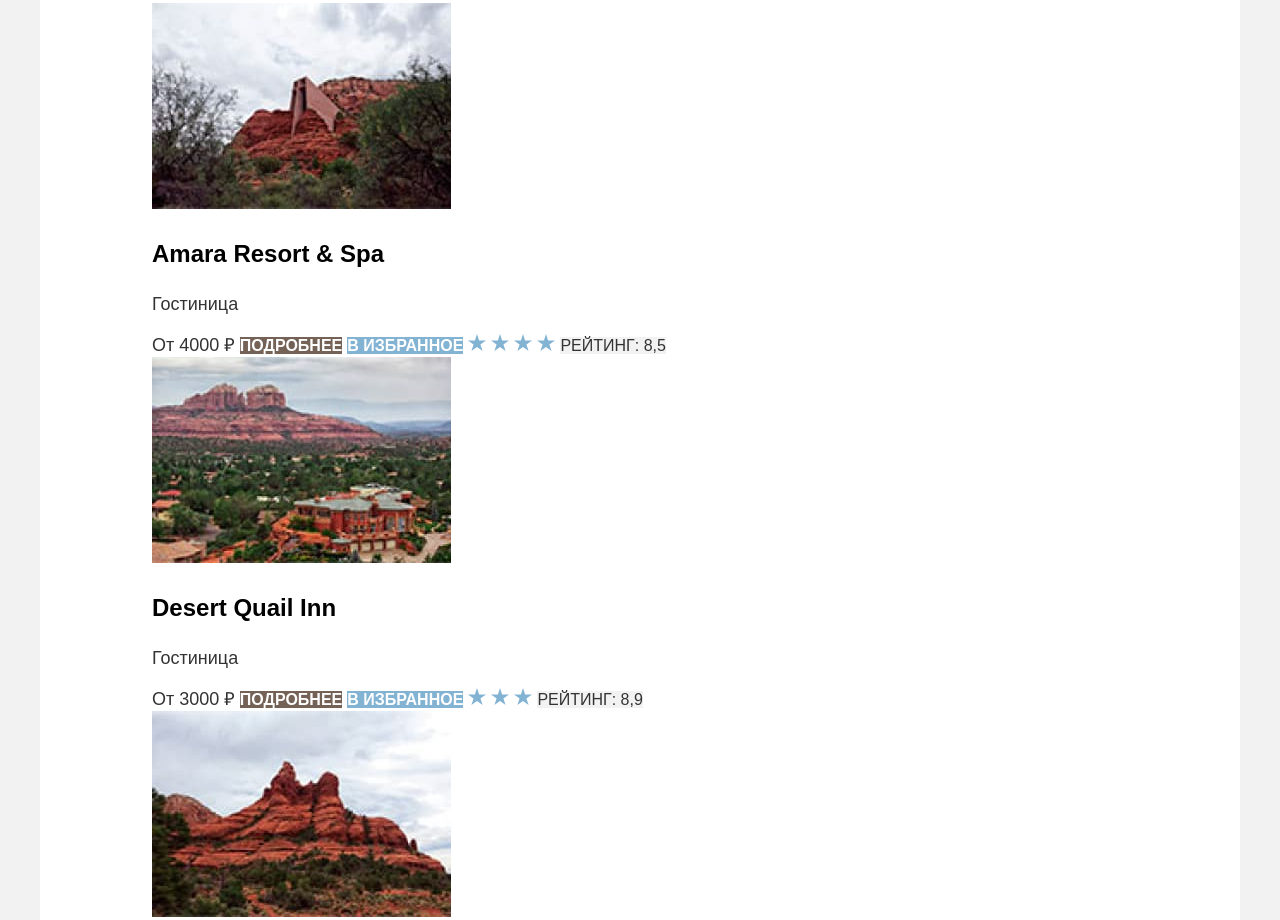
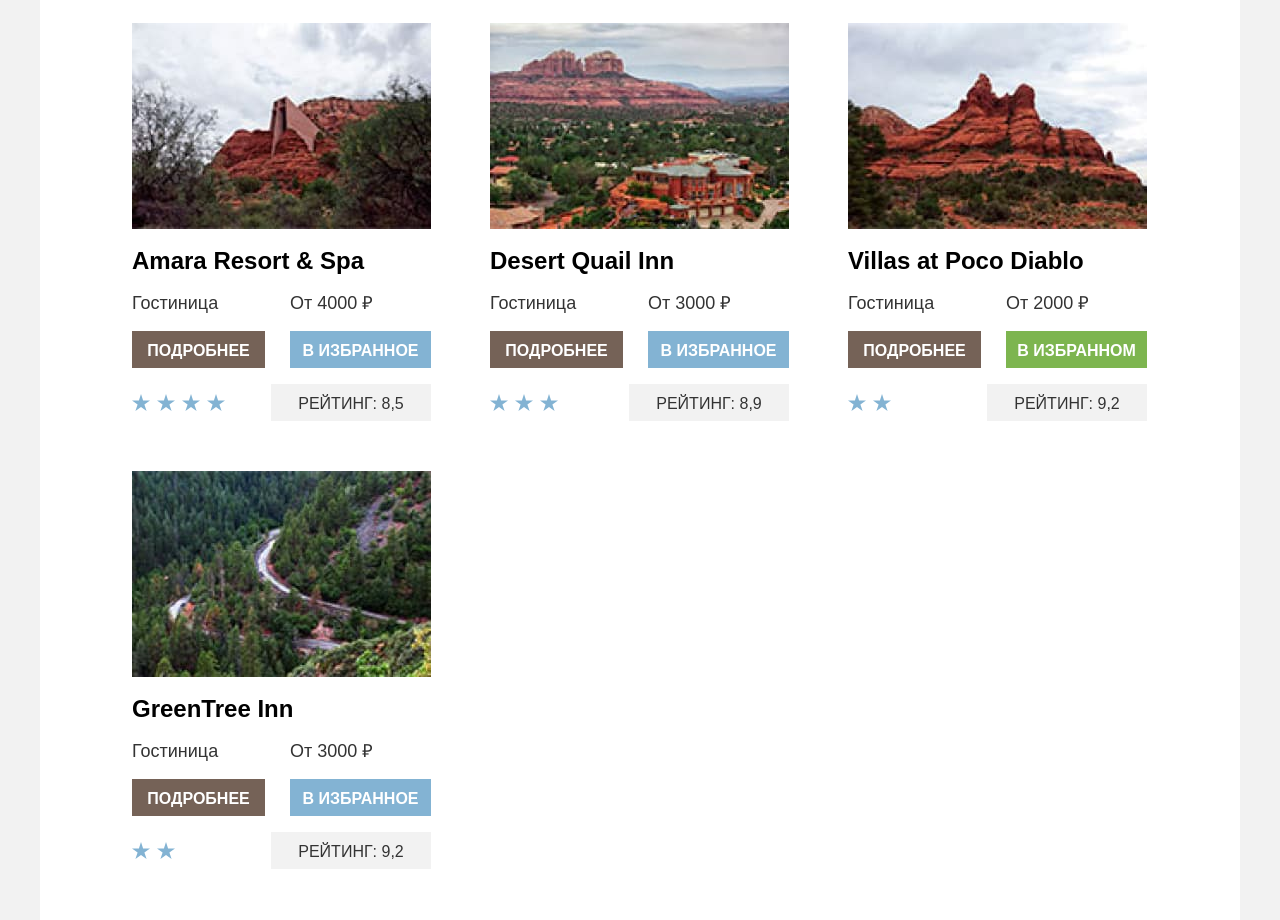
Before and after one commit to htmlacademy-htmlcss/1376117-sedona-33, a plain HTML site: page Catalog.html in a window 1280 px wide. Shown: the part 662-1582 px from the top of the page. Drawn offline with Linux system fonts and the light colour scheme.

Commit message:
Построила мелкие сетки на гридах

```diff
--- a/Catalog.html
+++ b/Catalog.html
@@ -154,11 +154,13 @@
               <span class="hotel-price">От 4000 ₽</span>
               <a class="button-hotel button-brown" href="#">Подробнее</a>
               <a class="button-hotel button-blue" href="#">В избранное</a>
+              <div class="rating-content">
                 <img class="rating-stars" src="images/catalog/star.svg" width="18" height="17" alt="Звезда">
                 <img class="rating-stars" src="images/catalog/star.svg" width="18" height="17" alt="Звезда">
                 <img class="rating-stars" src="images/catalog/star.svg" width="18" height="17" alt="Звезда">
                 <img class="rating-stars" src="images/catalog/star.svg" width="18" height="17" alt="Звезда">
                 <span class="hotel-rating">Рейтинг: 8,5</span>
+              </div>
             </li>
             <li class="catalog-hotels-item">
               <img class="hotel-image" src="images/catalog/hotels/hotel-2.jpg" width="299" height="206" alt="Фото места отеля">
@@ -169,10 +171,12 @@
               <span class="hotel-price">От 3000 ₽</span>
               <a class="button-hotel button-brown" href="#">Подробнее</a>
               <a class="button-hotel button-blue" href="#">В избранное</a>
+              <div class="rating-content">
                 <img class="rating-stars" src="images/catalog/star.svg" width="18" height="17" alt="Звезда">
                 <img class="rating-stars" src="images/catalog/star.svg" width="18" height="17" alt="Звезда">
                 <img class="rating-stars" src="images/catalog/star.svg" width="18" height="17" alt="Звезда">
                 <span class="hotel-rating">Рейтинг: 8,9</span>
+              </div>
             </li>
             <li class="catalog-hotels-item">
               <img class="hotel-image" src="images/catalog/hotels/hotel-3.jpg" width="299" height="206" alt="Фото места отеля">
@@ -183,9 +187,11 @@
               <span class="hotel-price">От 2000 ₽</span>
               <a class="button-hotel button-brown" href="#">Подробнее</a>
               <a class="button-hotel button-green" href="#">В избранном</a>
+              <div class="rating-content">
                 <img class="rating-stars" src="images/catalog/star.svg" width="18" height="17" alt="Звезда">
                 <img class="rating-stars" src="images/catalog/star.svg" width="18" height="17" alt="Звезда">
                 <span class="hotel-rating">Рейтинг: 9,2</span>
+              </div>
             </li>
             <li class="catalog-hotels-item">
               <img class="hotel-image" src="images/catalog/hotels/hotel-4.jpg" width="299" height="206" alt="Фото места отеля">
@@ -196,9 +202,11 @@
               <span class="hotel-price">От 3000 ₽</span>
               <a class="button-hotel button-brown" href="#">Подробнее</a>
               <a class="button-hotel button-blue" href="#">В избранное</a>
+              <div class="rating-content">
                 <img class="rating-stars" src="images/catalog/star.svg" width="18" height="17" alt="Звезда">
                 <img class="rating-stars" src="images/catalog/star.svg" width="18" height="17" alt="Звезда">
                 <span class="hotel-rating">Рейтинг: 9,2</span>
+              </div>
             </li>
           </ul>
           <button class="button-show-more button-blue" type="button">Загрузить ещё</button>
@@ -241,8 +249,8 @@
           <h3 class="subscription-inner">Подпишитесь на рассылку</h3>
           <p class="newletter-description-inner">Только полезная информация и никакого спама честное бойскаутское!</p>
           <form class="newletter-form" action="https://echo.htmlacademy.ru/" method="post">
-            <label for="new-email">
-              <input class="field" type="email" name="new-email" id="new-email" placeholder="Ваш e-mail" required>
+            <label>
+              <input class="field" type="email" name="new-email" placeholder="Ваш e-mail" required>
             </label>
             <button class="newletter-button button-blue" type="submit">Подписаться</button>
           </form>
--- a/styles/styles.css
+++ b/styles/styles.css
@@ -578,11 +578,28 @@ body {
 }
 
 .catalog-hotels-list {
+  display: grid;
+  grid-template-columns: repeat(3, 340px);
+  gap: 10px 18px;
   list-style-type: none;
+  padding: 0;
+}
+
+.catalog-hotels-item {
+  display: grid;
+  grid-template-rows: 206px min-content auto 37px 37px;
+  grid-template-columns: 133px 141px;
+  gap: 16px 25px;
+  padding: 20px;
+}
+
+.hotel-image {
+  grid-column: 1/-1;
 }
 
 .hotel-link {
   text-decoration: none;
+  grid-column: 1/-1;
 }
 
 .hotel-title {
@@ -590,6 +607,7 @@ body {
   font-weight: 700;
   font-size: 24px;
   line-height: 31px;
+  margin: 0;
 }
 
 .type-housing,
@@ -598,6 +616,7 @@ body {
   font-weight: 400;
   font-size: 18px;
   line-height: 23px;
+  margin: 0;
 }
 
 .button-hotel {
@@ -607,6 +626,13 @@ body {
   line-height: 21px;
   text-align: center;
   text-transform: uppercase;
+  padding-top: 9px;
+  padding-bottom: 10px;
+}
+
+.rating-stars {
+  margin-right: 7px;
+  align-self: center;
 }
 
 .hotel-rating {
@@ -617,6 +643,15 @@ body {
   line-height: 21px;
   text-align: center;
   text-transform: uppercase;
+  margin-left: auto;
+  width: 160px;
+  padding-top: 9px;
+  padding-bottom: 10px;
+}
+
+.rating-content {
+  grid-column: 1/-1;
+  display: flex;
 }
 
 .button-show-more {
```
Lines whose indentation alone changed are shown as unchanged.
